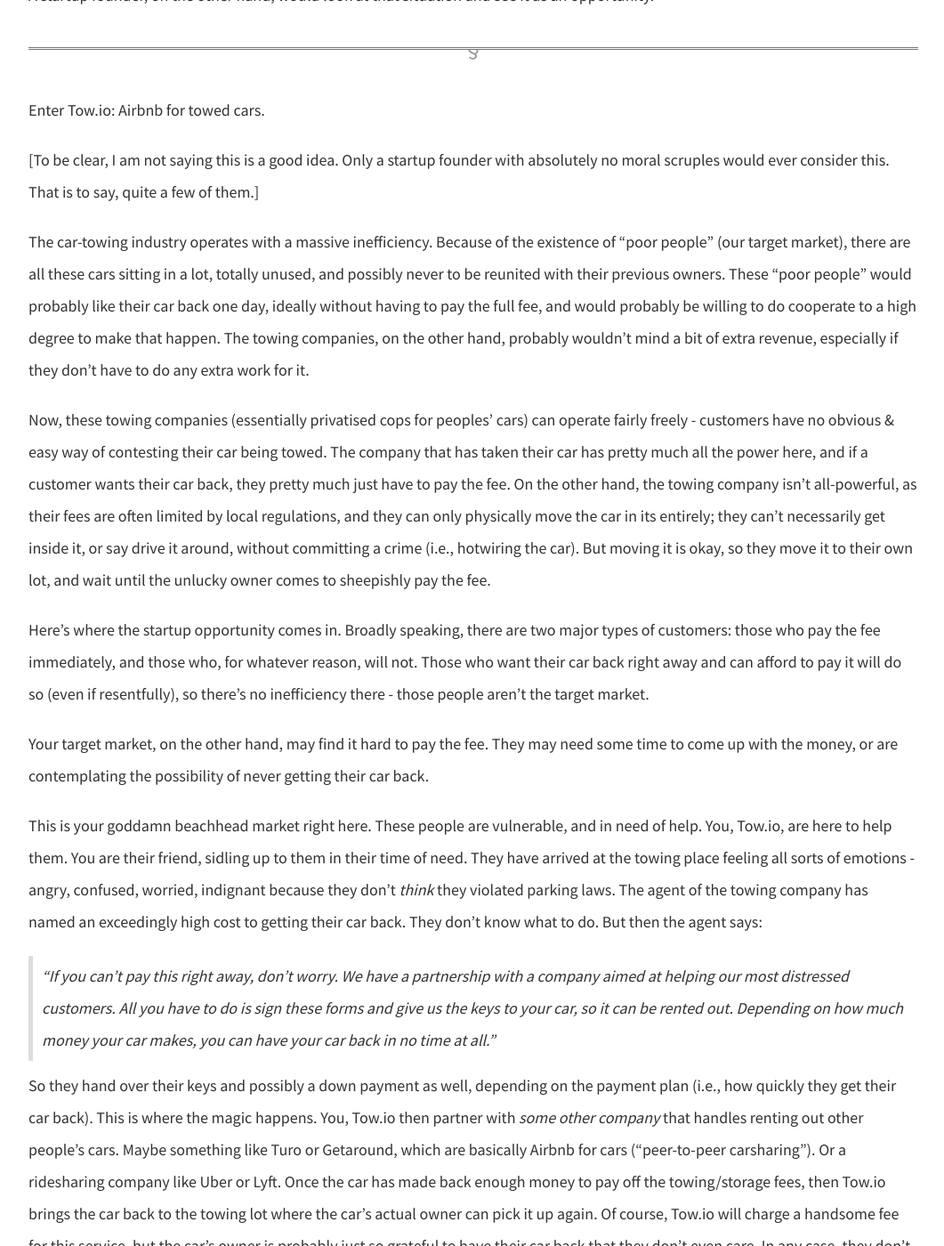
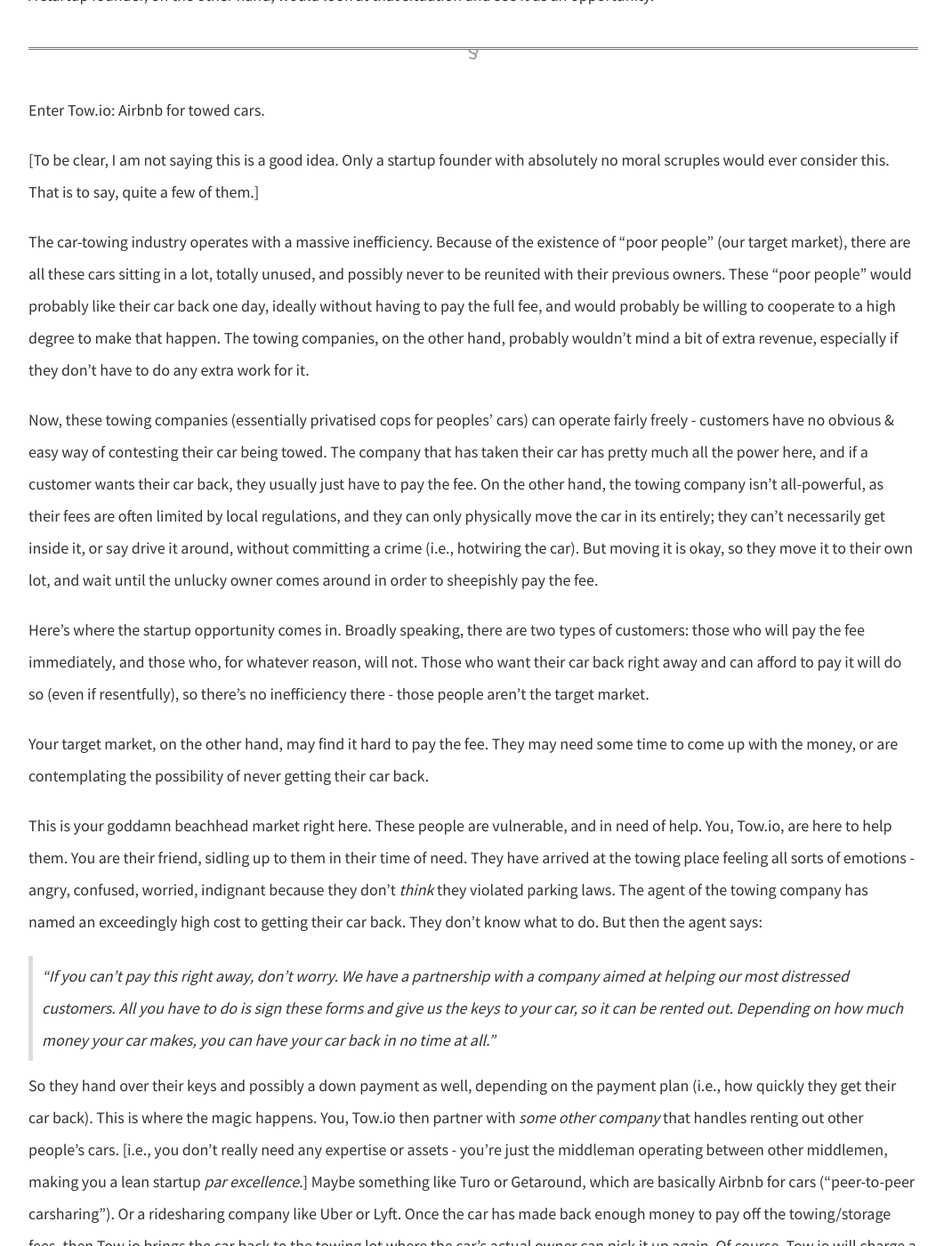
Before and after one commit to dellsystem/dellsystem.github.io, a Jekyll site: the page built from _posts/2019-1-7-fragments-7.md, in a window 1280 px wide and 1400 px high, scrolled down 1048 px. Shown: the whole window at 89% size, without its empty margins (108-1169 px from the left). Built offline with Jekyll 4.4.1, drawn with Linux system fonts in a browser that asks for light colours; some of the changed text lies outside the part shown.

Commit message:
Make more edits to fragments-7

```diff
--- a/_posts/2019-1-7-fragments-7.md
+++ b/_posts/2019-1-7-fragments-7.md
@@ -18,11 +18,11 @@ Enter Tow.io: Airbnb for towed cars.
 
 \[To be clear, I am not saying this is a good idea. Only a startup founder with absolutely no moral scruples would ever consider this. That is to say, quite a few of them.\]
 
-The car-towing industry operates with a massive inefficiency. Because of the existence of "poor people" (our target market), there are all these cars sitting in a lot, totally unused, and possibly never to be reunited with their previous owners. These "poor people" would probably like their car back one day, ideally without having to pay the full fee, and would probably be willing to do cooperate to a high degree to make that happen. The towing companies, on the other hand, probably wouldn't mind a bit of extra revenue, especially if they don't have to do any extra work for it.
+The car-towing industry operates with a massive inefficiency. Because of the existence of "poor people" (our target market), there are all these cars sitting in a lot, totally unused, and possibly never to be reunited with their previous owners. These "poor people" would probably like their car back one day, ideally without having to pay the full fee, and would probably be willing to cooperate to a high degree to make that happen. The towing companies, on the other hand, probably wouldn't mind a bit of extra revenue, especially if they don't have to do any extra work for it.
 
-Now, these towing companies (essentially privatised cops for peoples' cars) can operate fairly freely - customers have no obvious & easy way of contesting their car being towed. The company that has taken their car has pretty much all the power here, and if a customer wants their car back, they pretty much just have to pay the fee. On the other hand, the towing company isn't all-powerful, as their fees are often limited by local regulations, and they can only physically move the car in its entirely; they can't necessarily get inside it, or say drive it around, without committing a crime (i.e., hotwiring the car). But moving it is okay, so they move it to their own lot, and wait until the unlucky owner comes to sheepishly pay the fee.
+Now, these towing companies (essentially privatised cops for peoples' cars) can operate fairly freely - customers have no obvious & easy way of contesting their car being towed. The company that has taken their car has pretty much all the power here, and if a customer wants their car back, they usually just have to pay the fee. On the other hand, the towing company isn't all-powerful, as their fees are often limited by local regulations, and they can only physically move the car in its entirely; they can't necessarily get inside it, or say drive it around, without committing a crime (i.e., hotwiring the car). But moving it is okay, so they move it to their own lot, and wait until the unlucky owner comes around in order to sheepishly pay the fee.
 
-Here's where the startup opportunity comes in. Broadly speaking, there are two major types of customers: those who pay the fee immediately, and those who, for whatever reason, will not. Those who want their car back right away and can afford to pay it will do so (even if resentfully), so there's no inefficiency there - those people aren't the target market.
+Here's where the startup opportunity comes in. Broadly speaking, there are two types of customers: those who will pay the fee immediately, and those who, for whatever reason, will not. Those who want their car back right away and can afford to pay it will do so (even if resentfully), so there's no inefficiency there - those people aren't the target market.
 
 Your target market, on the other hand, may find it hard to pay the fee. They may need some time to come up with the money, or are contemplating the possibility of never getting their car back.
 
@@ -30,25 +30,25 @@ This is your goddamn beachhead market right here. These people are vulnerable, a
 
 > "If you can't pay this right away, don't worry. We have a partnership with a company aimed at helping our most distressed customers. All you have to do is sign these forms and give us the keys to your car, so it can be rented out. Depending on how much money your car makes, you can have your car back in no time at all."
 
-So they hand over their keys and possibly a down payment as well, depending on the payment plan (i.e., how quickly they get their car back). This is where the magic happens. You, Tow.io then partner with _some other company_ that handles renting out other people's cars. Maybe something like Turo or Getaround, which are basically Airbnb for cars ("peer-to-peer carsharing"). Or a ridesharing company like Uber or Lyft. Once the car has made back enough money to pay off the towing/storage fees, then Tow.io brings the car back to the towing lot where the car's actual owner can pick it up again. Of course, Tow.io will charge a handsome fee for this service, but the car's owner is probably just so grateful to have their car back that they don't even care. In any case, they don't really have any power to refuse. What else are they going to do?
+So they hand over their keys and possibly a down payment as well, depending on the payment plan (i.e., how quickly they get their car back). This is where the magic happens. You, Tow.io then partner with _some other company_ that handles renting out other people's cars. \[i.e., you don't really need any expertise or assets - you're just the middleman operating between other middlemen, making you a lean startup _par excellence_.\] Maybe something like Turo or Getaround, which are basically Airbnb for cars ("peer-to-peer carsharing"). Or a ridesharing company like Uber or Lyft. Once the car has made back enough money to pay off the towing/storage fees, then Tow.io brings the car back to the towing lot where the car's actual owner can pick it up again. Of course, Tow.io will charge a handsome fee for this service (taken as a cut of the income generated), but the car's owner is probably just so grateful to have their car back that they don't even care. In any case, they don't really have any power to refuse. What else are they going to do?
 
 ***
 
-In startup lingo, this situation would be considered a win-win. People get their cars back even though they couldn't afford to pay the fees, and the towing company gets their fees. It may even be a win-win-win, as there are now more rental cars (or Ubers, or Lyfts) available on the market, which cuold drive down costs for _those_ consumers. Or even a win-win-win-win, because Tow.io gets to become a billion-dollar company, making some tech dudes rich in the process.
+In startup lingo, this situation would be considered a win-win. People get their cars back even though they couldn't afford to pay the fees, and the towing company gets their fees. It may even be a win-win-win, as there are now more rental cars (or Ubers, or Lyfts) available on the market, which could drive down costs for _those_ consumers. Or even a win-win-win-win, because Tow.io gets to become a billion-dollar company, making some tech dudes rich in the process.
 
-This kind of reasoning is what I'd call a failure of imagination. Seeing this situation as win-win is to be completely trapped within the horizons of hte initial starting conditions, treating them as given and unable to conceive of alternative possibilities. So many assumptions around what "poor people" should have to endure _just for existing_ are taken for granted. Rather than contesting the current conditions - trying to improve them - this business model is essentially starting from the axiom that poor people are currently penalised for being poor, and we can make their lives slightly less terrible while also enriching ourselves. Rather than trying to actually tackle the problem at the root, the stereotypical morally bankrupt startup approach is to keep the situation mostly the same in order to monetise it.
+This kind of reasoning is what I'd call a failure of imagination. Seeing this situation as win-win is to be completely trapped within the horizons of the initial starting conditions, treating them as given and being unable to conceive of alternative possibilities. So many assumptions around what "poor people" should have to endure _just for existing_ are taken for granted. Rather than contesting the current conditions - trying to improve them - this business model is essentially starting from the axiom that poor people are currently penalised for being poor, and we can make their lives slightly less terrible while also enriching ourselves. Rather than trying to actually tackle the problem at the root, the stereotypical morally bankrupt startup approach is to keep the situation mostly the same in order to monetise it.
 
-In software development terms, this is akin to congratulating yourself for solving implementing bug fixes when really the whole system architecture is terrible and needs to be rewritten. And also your company got acquired, and the product you've been working on is being discontinued, and you're being laid off as part of the new CEO's cost-cutting strategy. Plus your spouse has taken the kids and left because you've spent all your time fixing pointless little bugs at work.
+In software development terms, this is akin to congratulating yourself for implementing a few small bug fixes when really the whole system architecture is terrible and needs to be rewritten. Also, your company got acquired, and the product you've been working on is being discontinued, and you're being laid off as part of the new CEO's cost-cutting strategy. And now your spouse has taken the kids and left.
 
 That analogy got away from me a little bit. My point is that this sort of thinking - particularly rampant in Silicon Valley - is flawed, because it's missing the bigger picture. It's a local optimisation when really what you need is a total refactoring.
 
 In the case of our hypothetical Tow.io, the ostensible goal might be "helping" people whose cars have been towed, but that's clearly just a means to an end. The business model _requires_ people whose cars have been towed and who cannot afford to pay the fees immediately. You can imagine a startup like this eventually lobbying local politicians to increase maximum fees for towing and increasing the number of no-parking zones (similar to real-life tax prep software companies [lobbying against tax reform](https://www.propublica.org/article/filing-taxes-could-be-free-simple-hr-block-intuit-lobbying-against-it)).
 
-Tow.io doesn't actually have to be a startup, by the way. However, if it is pitched like a startup, with a dumb zeitgeisty name and a sexy-looking app, it'll be so much easier to raise a lot of money right away, which would allow it to quickly capture the car-towers market and immediately because the dominant player in the field. If Tow.io found a way to incorporate the blockchain, even better.
+Tow.io doesn't actually have to be a startup, by the way. However, if it is pitched like a startup, with a dumb zeitgeisty name and a sexy-looking app, it'll be so much easier to raise a lot of money right away, which would allow it to quickly capture the car-towers market and because the dominant player in the field. If Tow.io found a way to incorporate the blockchain, even better. And once you've captured your beachhead market, you could consider expanding in all sorts of directions: you could buy up the towing companies; you could find ways to target even people whose cars haven't been towed; you could convince the owners of the cars to be the ones driving the cars around in order to take some of the rideshare market away from Uber/Lyft/etc. The sky's the limit, when you've raised millions of dollars and don't have empathy for other people.
 
 ***
 
-So why did I write 1,500 words about this silly and obviously hypothetical startup idea? Because I think it's indicative of a particular way of thinking: one that's simultaneously clever on a small scale (in spotting inefficiencies) and extremely terrible on a larger scale. It's an illustration of the worst of startup culture, which is sadly imbricated with a horrific neoliberal rationality that values a few startup assholes getting rich way more than it values everybody else having _actual_ freedom over their lives.
+So why did I write 1,781 words about this silly and obviously hypothetical startup idea? Because I think it's indicative of a particular way of thinking: one that's simultaneously clever on a small scale (in spotting inefficiencies) and extremely terrible on a larger scale. It's an illustration of the worst of startup culture, which is sadly imbricated with a horrific neoliberal rationality that values a few startup assholes getting rich way more than it values everybody else having _actual_ freedom over their lives.
 
 Please don't start this startup, or any startup like this. You would not actually be "helping" people; you would instead be using "helping people" as both excuse and stepping-stone to being able to profit from their helplessness, which will eventually incentivise you to _keep people helpless_. If you actually want to help people, find the root of their problems and tackle that instead.
 
```
